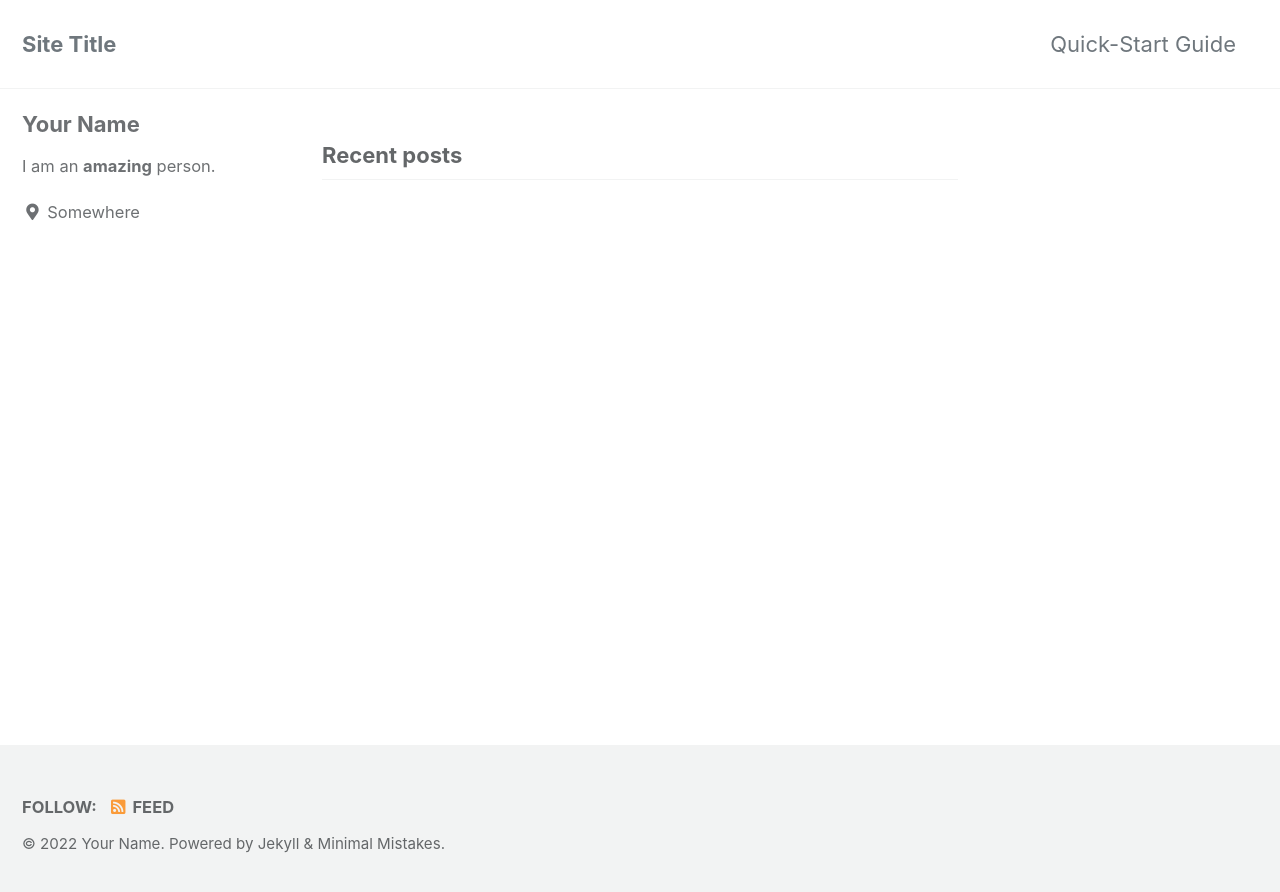
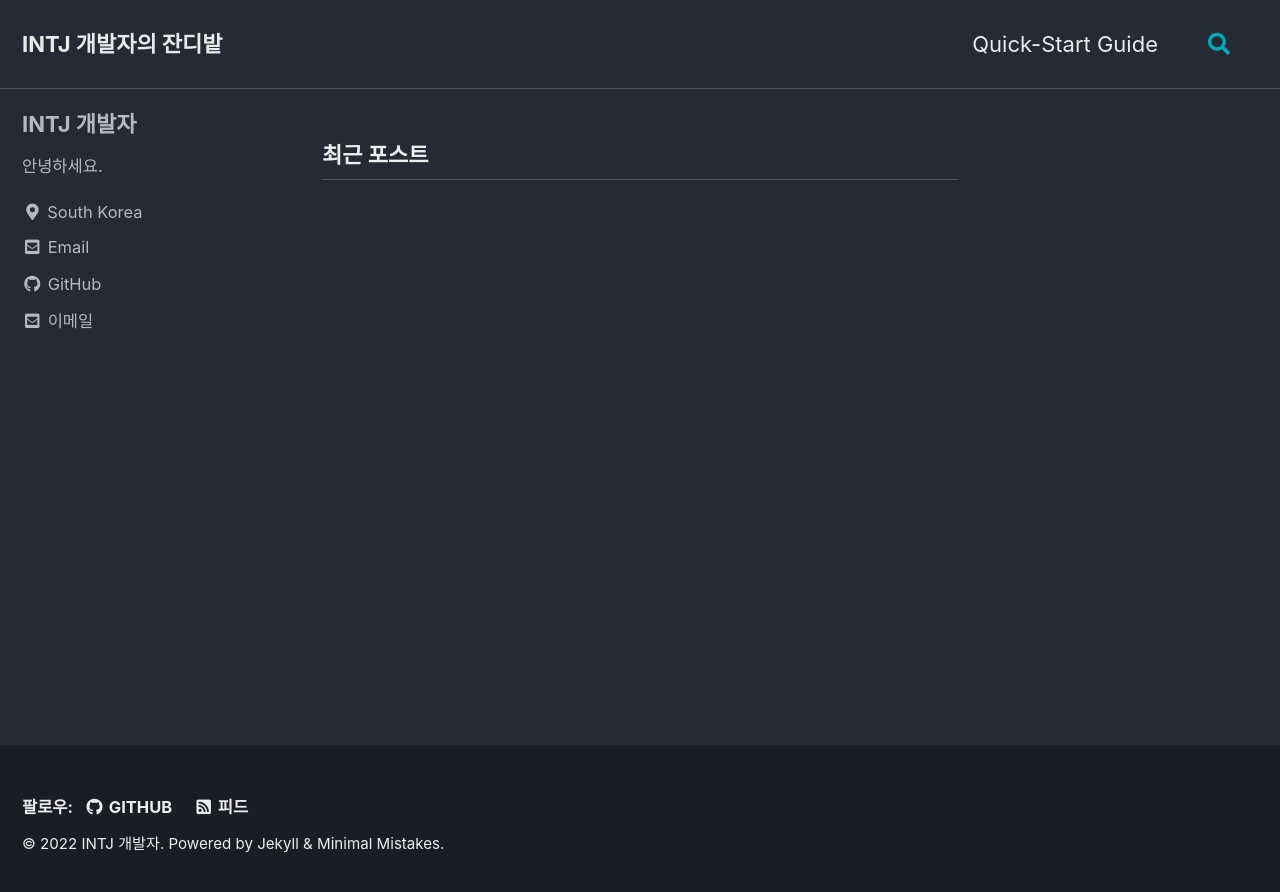
Before and after one commit to consistent-dev/consistent-dev.github.io, a Jekyll site: the page built from index.html, in a window 1280 px wide. Shown: the top 892 px of the page. Built offline with Jekyll 4.4.1, drawn with Linux system fonts in a browser that asks for light colours; cached includes are drawn as plain includes; the list of posts is cut into pages by our own code.

Commit message:
conf 수정

```diff
--- a/_config.yml
+++ b/_config.yml
@@ -12,27 +12,28 @@
 
 # theme                  : "minimal-mistakes-jekyll"
 # remote_theme           : "mmistakes/minimal-mistakes"
-minimal_mistakes_skin    : "default" # "air", "aqua", "contrast", "dark", "dirt", "neon", "mint", "plum", "sunrise"
+minimal_mistakes_skin    : "dark" # "air", "aqua", "contrast", "dark", "dirt", "neon", "mint", "plum", "sunrise"
 
 # Site Settings
-locale                   : "en-US"
-title                    : "Site Title"
+locale                   : "ko-KR" # "en-US"
+title                    : "INTJ 개발자의 잔디밭"
 title_separator          : "-"
 subtitle                 : # site tagline that appears below site title in masthead
-name                     : "Your Name"
-description              : "An amazing website."
+name                     : "INTJ 개발자"
+description              : "INTJ 개발자의 경험과 열정 진열장"
 url                      : # the base hostname & protocol for your site e.g. "https://mmistakes.github.io"
 baseurl                  : # the subpath of your site, e.g. "/blog"
-repository               : # GitHub username/repo-name e.g. "mmistakes/minimal-mistakes"
+repository               : "consistent-dev/consistent-dev.github.io" # GitHub username/repo-name e.g. "mmistakes/minimal-mistakes"
 teaser                   : # path of fallback teaser image, e.g. "/assets/images/500x300.png"
 logo                     : # path of logo image to display in the masthead, e.g. "/assets/images/88x88.png"
 masthead_title           : # overrides the website title displayed in the masthead, use " " for no title
-# breadcrumbs            : false # true, false (default)
+breadcrumbs              : true # false (default)
+date_format              : "%m-%d, %Y"
 words_per_minute         : 200
 comments:
-  provider               : # false (default), "disqus", "discourse", "facebook", "staticman", "staticman_v2", "utterances", "giscus", "custom"
+  provider               : "disqus" # false (default), "disqus", "discourse", "facebook", "staticman", "staticman_v2", "utterances", "giscus", "custom"
   disqus:
-    shortname            : # https://help.disqus.com/customer/portal/articles/466208-what-s-a-shortname-
+    shortname            : "https-consistent-dev-github-io" # https://help.disqus.com/customer/portal/articles/466208-what-s-a-shortname-
   discourse:
     server               : # https://meta.discourse.org/t/embedding-discourse-comments-via-javascript/31963 , e.g.: meta.discourse.org
   facebook:
@@ -59,7 +60,7 @@ reCaptcha:
 atom_feed:
   path                   : # blank (default) uses feed.xml
   hide                   : # true, false (default)
-search                   : # true, false (default)
+search                   : true # true, false (default)
 search_full_content      : # true, false (default)
 search_provider          : # lunr (default), algolia, google
 algolia:
@@ -68,12 +69,13 @@ algolia:
   search_only_api_key    : # YOUR_SEARCH_ONLY_API_KEY
   powered_by             : # true (default), false
 google:
-  search_engine_id       : # YOUR_SEARCH_ENGINE_ID
+  search_engine_id       : "7f09d7b7761bf72b2" # YOUR_SEARCH_ENGINE_ID
   instant_search         : # false (default), true
 # SEO Related
-google_site_verification :
+
+google_site_verification : "GnaSo191VmMKyBA7fpQHmu5m67F6IdVb8cS0sa8AEuI"
 bing_site_verification   :
-naver_site_verification  :
+naver_site_verification  : "455dd868c83635275d5c1ee6dc60c468f083a4e5"
 yandex_site_verification :
 baidu_site_verification  :
 
@@ -94,59 +96,59 @@ social:
 
 # Analytics
 analytics:
-  provider               : false # false (default), "google", "google-universal", "google-gtag", "custom"
+  provider               : "google" # false (default), "google", "google-universal", "google-gtag", "custom"
   google:
-    tracking_id          :
+    tracking_id          : "G-WZBYFNJB44"
     anonymize_ip         : # true, false (default)
 
 
 # Site Author
 author:
-  name             : "Your Name"
+  name             : "INTJ 개발자"
   avatar           : # path of avatar image, e.g. "/assets/images/bio-photo.jpg"
-  bio              : "I am an **amazing** person."
-  location         : "Somewhere"
-  email            :
+  bio              : "안녕하세요."
+  location         : "South Korea"
+  email            : "consistent.dev@gmail.com"
   links:
     - label: "Email"
       icon: "fas fa-fw fa-envelope-square"
-      # url: "mailto:your.name@email.com"
-    - label: "Website"
-      icon: "fas fa-fw fa-link"
+      url: "mailto:consistent.dev@gmail.com"
+    # - label: "Website"
+      # icon: "fas fa-fw fa-link"
       # url: "https://your-website.com"
-    - label: "Twitter"
-      icon: "fab fa-fw fa-twitter-square"
+    # - label: "Twitter"
+      # icon: "fab fa-fw fa-twitter-square"
       # url: "https://twitter.com/"
-    - label: "Facebook"
-      icon: "fab fa-fw fa-facebook-square"
+    # - label: "Facebook"
+      # icon: "fab fa-fw fa-facebook-square"
       # url: "https://facebook.com/"
     - label: "GitHub"
       icon: "fab fa-fw fa-github"
-      # url: "https://github.com/"
-    - label: "Instagram"
-      icon: "fab fa-fw fa-instagram"
+      url: "https://github.com/consistent-dev"
+    # - label: "Instagram"
+      # icon: "fab fa-fw fa-instagram"
       # url: "https://instagram.com/"
 
 # Site Footer
 footer:
   links:
-    - label: "Twitter"
-      icon: "fab fa-fw fa-twitter-square"
+    # - label: "Twitter"
+      # icon: "fab fa-fw fa-twitter-square"
       # url:
-    - label: "Facebook"
-      icon: "fab fa-fw fa-facebook-square"
+    # - label: "Facebook"
+      # icon: "fab fa-fw fa-facebook-square"
       # url:
     - label: "GitHub"
       icon: "fab fa-fw fa-github"
+      url: "https://github.com/consistent-dev"
+    # - label: "GitLab"
+      # icon: "fab fa-fw fa-gitlab"
       # url:
-    - label: "GitLab"
-      icon: "fab fa-fw fa-gitlab"
+    # - label: "Bitbucket"
+      # icon: "fab fa-fw fa-bitbucket"
       # url:
-    - label: "Bitbucket"
-      icon: "fab fa-fw fa-bitbucket"
-      # url:
-    - label: "Instagram"
-      icon: "fab fa-fw fa-instagram"
+    # - label: "Instagram"
+      # icon: "fab fa-fw fa-instagram"
       # url:
 
 
@@ -216,9 +218,9 @@ sass:
 
 # Outputting
 permalink: /:categories/:title/
-paginate: 5 # amount of posts to show
+paginate: 10 # amount of posts to show
 paginate_path: /page:num/
-timezone: # https://en.wikipedia.org/wiki/List_of_tz_database_time_zones
+timezone: Asia/Seoul # https://en.wikipedia.org/wiki/List_of_tz_database_time_zones
 
 
 # Plugins (previously gems:)
@@ -284,7 +286,8 @@ defaults:
     values:
       layout: single
       author_profile: true
-      read_time: true
+      read_time: false
       comments: # true
       share: true
       related: true
+      show_date: true
```
